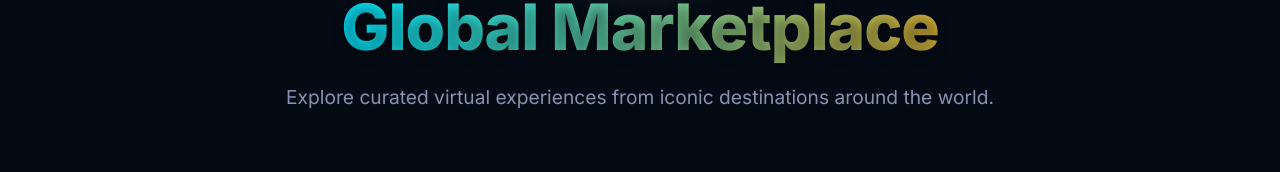
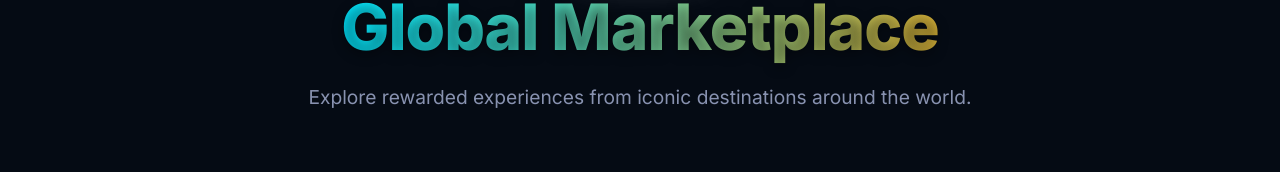
Before and after one commit to alexhurd-travelvrse/Travelvrse-website, a React (Vite) app: page /marketplace in a window 1280 px wide. Shown: the part 333-505 px from the top of the page. Built offline with nearby package versions, Linux system fonts and the light colour scheme.

Commit message:
Update Marketplace subtitle to Rewarded Experiences

```diff
--- a/src/pages/MarketplacePage.jsx
+++ b/src/pages/MarketplacePage.jsx
@@ -54,7 +54,7 @@ const MarketplacePage = () => {
                             <span className="text-gradient">Global Marketplace</span>
                         </h1>
                         <p className="animate-fade-up delay-2" style={{ color: 'var(--color-text-muted)', fontSize: '1.2rem', maxWidth: '800px', margin: '0 auto' }}>
-                            Explore curated virtual experiences from iconic destinations around the world.
+                            Explore rewarded experiences from iconic destinations around the world.
                         </p>
                     </div>
 
```
